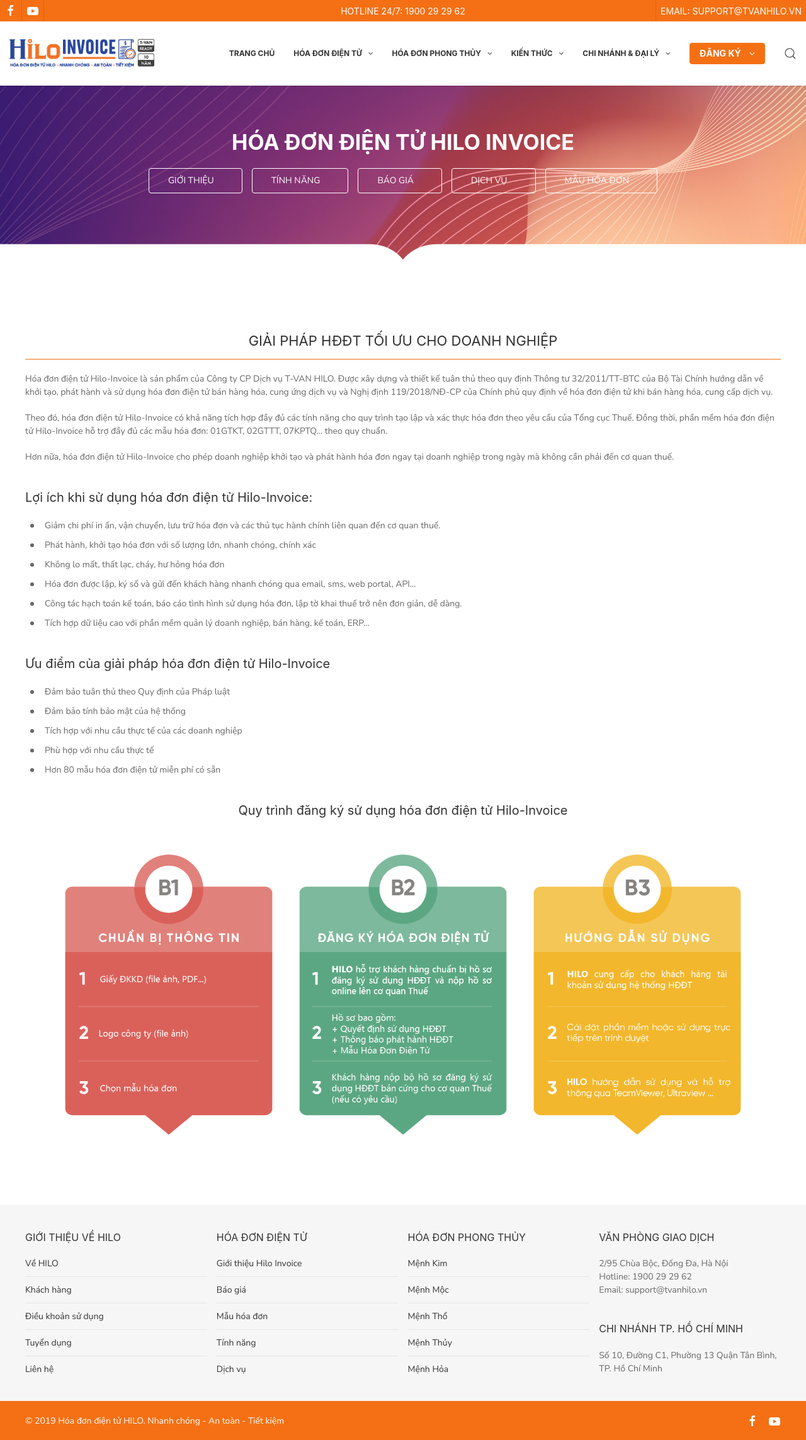
After one commit to lemanhhai1310/tvanhilo, a PHP site: page /hoadondientu-gioithieu.php in a window 1280 px wide. The commit adds this page. Shown: the whole page at 63% size. Run offline with PHP 8.4, Linux system fonts and the light colour scheme; some libraries are stand-ins or nearby versions.

Commit message:
HÓA ĐƠN ĐIỆN TỬ HILO-INVOICE

```diff
--- /dev/null
+++ b/block1.php
@@ -0,0 +1,13 @@
+<div class="uk-background-cover block3 uk-section uk-position-relative" style="background-image: url('<?= $v1['src'] ?>')">
+    <div class="uk-container">
+        <h1 class="uk-text-center title8"><?= $v1['title'] ?></h1>
+        <ul class="uk-child-width-auto uk-grid-small uk-flex-center" uk-grid>
+            <?php foreach ($v1['sub'] as $k2 => $v2) { ?>
+                <li><a class="uk-button uk-button-default btn2 btn3" href="#"><span><?= $v2; ?></span><i class="fa fa-long-arrow-right" aria-hidden="true"></i></a></li>
+            <?php } ?>
+        </ul>
+    </div>
+    <div class="uk-position-bottom">
+        <?php include "shape-divider.php"; ?>
+    </div>
+</div>
--- a/header.php
+++ b/header.php
@@ -72,11 +72,23 @@
     <div class="bottom">
         <nav class="uk-navbar-container uk-navbar-transparent" uk-navbar>
 
-            <div class="uk-navbar-left">
+            <div class="nav-overlay uk-navbar-left">
                 <a class="uk-navbar-item uk-logo" href="."><img src="imgs/logo1.png" alt=""></a>
             </div>
 
-            <div class="uk-navbar-right">
+            <div class="nav-overlay uk-navbar-left uk-flex-1" style="background-color: #fff;" hidden>
+
+                <div class="uk-navbar-item uk-width-expand">
+                    <form class="uk-search uk-search-navbar uk-width-1-1">
+                        <input class="uk-search-input" type="search" placeholder="Tìm kiếm..." autofocus>
+                    </form>
+                </div>
+
+                <a class="uk-navbar-toggle" uk-close uk-toggle="target: .nav-overlay; animation: uk-animation-fade" href="#"></a>
+
+            </div>
+
+            <div class="nav-overlay uk-navbar-right">
 
                 <ul class="uk-navbar-nav">
                     <li class="uk-active"><a href="#">trang chủ</a></li>
@@ -120,6 +132,9 @@
                             <li><a href="#">Item</a></li>
                         </ul>
                     </li>
+                    <li>
+                        <a class="uk-navbar-toggle" uk-search-icon uk-toggle="target: .nav-overlay; animation: uk-animation-fade" href="#"></a>
+                    </li>
                 </ul>
 
             </div>
--- /dev/null
+++ b/hoadondientu-gioithieu.php
@@ -0,0 +1,54 @@
+<?php $page = ""; ?>
+<?php include "header.php"; ?>
+<?php
+$data = array
+(
+    array(
+        'src' => 'imgs/bg.jpg',
+        'title' => 'HÓA ĐƠN ĐIỆN TỬ HILO INVOICE',
+        'sub' => array(
+            'giới thiệu',
+            'tính năng',
+            'báo giá',
+            'dịch vụ',
+            'mẫu hóa đơn',
+        ),
+    ),
+);
+foreach ($data as $k1 => $v1) { ?>
+    <?php include "block1.php"; ?>
+<?php } ?>
+<div class="uk-section">
+    <div class="uk-container">
+        <h2 class="title2 uk-text-center">GIẢI PHÁP HĐĐT TỐI ƯU CHO DOANH NGHIỆP</h2>
+        <article>
+            <p>Hóa đơn điện tử Hilo-Invoice là sản phẩm của Công ty CP Dịch vụ T-VAN HILO. Được xây dựng và thiết kế tuân thủ theo quy định Thông tư 32/2011/TT-BTC của Bộ Tài Chính hướng dẫn về khởi tạo, phát hành và sử dụng hóa đơn điện tử bán hàng hóa, cung ứng dịch vụ và Nghị định 119/2018/NĐ-CP của Chính phủ quy định về hóa đơn điện tử khi bán hàng hóa, cung cấp dịch vụ.</p>
+            <p>Theo đó, hóa đơn điện tử Hilo-Invoice có khả năng tích hợp đầy đủ các tính năng cho quy trình tạo lập và xác thực hóa đơn theo yêu cầu của Tổng cục Thuế. Đồng thời, phần mềm hóa đơn điện tử Hilo-Invoice hỗ trợ đầy đủ các mẫu hóa đơn: 01GTKT, 02GTTT, 07KPTQ… theo quy chuẩn.</p>
+            <p>Hơn nữa, hóa đơn điện tử Hilo-Invoice cho phép doanh nghiệp khởi tạo và phát hành hóa đơn ngay tại doanh nghiệp trong ngày mà không cần phải đến cơ quan thuế.</p>
+            <h4>Lợi ích khi sử dụng hóa đơn điện tử Hilo-Invoice:</h4>
+            <ul class="uk-list uk-list-bullet">
+                <li>Giảm chi phí in ấn, vận chuyển, lưu trữ hóa đơn và các thủ tục hành chính liên quan đến cơ quan thuế.</li>
+                <li>Phát hành, khởi tạo hóa đơn với số lượng lớn, nhanh chóng, chính xác</li>
+                <li>Không lo mất, thất lạc, cháy, hư hỏng hóa đơn</li>
+                <li>Hóa đơn được lập, ký số và gửi đến khách hàng nhanh chóng qua email, sms, web portal, API…</li>
+                <li>Công tác hạch toán kế toán, báo cáo tình hình sử dụng hóa đơn, lập tờ khai thuế trở nên đơn giản, dễ dàng.</li>
+                <li>Tích hợp dữ liệu cao với phần mềm quản lý doanh nghiệp, bán hàng, kế toán, ERP…</li>
+            </ul>
+            <h4>Ưu điểm của giải pháp hóa đơn điện tử Hilo-Invoice</h4>
+            <ul class="uk-list uk-list-bullet">
+                <li>Đảm bảo tuân thủ theo Quy định của Pháp luật</li>
+                <li>Đảm bảo tính bảo mật của hệ thống</li>
+                <li>Tích hợp với nhu cầu thực tế của các doanh nghiệp</li>
+                <li>Phù hợp với nhu cầu thực tế</li>
+                <li>Hơn 80 mẫu hóa đơn điện tử miễn phí có sẵn</li>
+            </ul>
+        </article>
+        <h4 class="uk-text-center">Quy trình đăng ký sử dụng hóa đơn điện tử Hilo-Invoice</h4>
+        <div class="uk-child-width-1-1@m" uk-grid>
+            <div>
+                <img src="imgs/b1.png" alt="">
+            </div>
+        </div>
+    </div>
+</div>
+<?php include "footer.php"; ?>
--- a/index.php
+++ b/index.php
@@ -37,7 +37,7 @@
     <div class="uk-section">
         <div class="uk-child-width-1-4@m uk-grid-small" uk-grid uk-scrollspy="target: > div; cls: uk-animation-fade; repeat: true; delay: 500;">
             <?php
-            $item = array
+            $data = array
             (
                 array(
                     'src' => '<i class="fa fa-heart" aria-hidden="true"></i>',
@@ -77,7 +77,7 @@
                     ),
                 ),
             );
-            foreach ($item as $k1 => $v1) { ?>
+            foreach ($data as $k1 => $v1) { ?>
                 <div>
                     <div class="uk-text-center box3">
                         <?= $v1['src']; ?>
--- /dev/null
+++ b/scss/_block1.scss
@@ -0,0 +1,21 @@
+.block3{
+  padding-bottom: 150px;
+}
+//=====================================
+.btn3{
+  border-radius: 4px !important;
+  border-color: #ffffff !important;
+  background-color: transparent !important;
+  &.uk-active,
+  &:hover{
+    background-color: #f57014 !important;
+    border-color: #f57014 !important;
+  }
+}
+//=====================================
+
+//=====================================
+
+//=====================================
+
+//=====================================
--- a/scss/_header.scss
+++ b/scss/_header.scss
@@ -1,3 +1,20 @@
+body{
+  &:not(.home){
+    #header{
+      .bottom{
+        background-color: #fff;
+        .uk-navbar-nav{
+          >li{
+            >a{
+              color: #333333;
+            }
+          }
+        }
+      }
+    }
+  }
+}
+//=====================================
 #header{
   -webkit-box-shadow: 0 0 3px 0 rgba(0,0,0,.22);
   .home &{
@@ -66,6 +83,13 @@
       >li{
         >a{
           @extend .mh_bottom;
+          .uk-button{
+            background-color: #f57014;
+            border-color: #f57014;
+            border-radius: 4px;
+            line-height: 32px;
+            padding: 0 15px;
+          }
         }
       }
     }
@@ -78,11 +102,13 @@
     }
   }
 }
+//=====================================
 .mh_top{
   min-height: 34px;
   font-size: 14px;
   color: #ffffff;
 }
+//=====================================
 .mh_bottom{
   min-height: 101px;
   font-size: 12px;
--- /dev/null
+++ b/scss/_hoadon.scss
@@ -0,0 +1,5 @@
+.title8{
+  color: #ffffff;
+  font-weight: 700;
+  font-size: 34px;
+}
--- a/scss/layout.scss
+++ b/scss/layout.scss
@@ -2,4 +2,6 @@
 @import "header";
 @import "home";
 @import "slider_home";
+@import "hoadon";
+@import "block1";
 @import "footer";
--- /dev/null
+++ b/shape-divider.php
@@ -0,0 +1 @@
+<svg class="nectar-shape-divider" fill="#ffffff" xmlns="http://www.w3.org/2000/svg" viewBox="0 0 1000 100" preserveAspectRatio="none"> <path d="M 0 45.86 h 458 c 29 0 42 19.27 42 19.27 s 13 -19.27 42.74 -19.27 h 457.26 v 54.14 h -1000 z"></path> </svg>
```
Also changed, not shown: css/layout.css, imgs/b1.png (added), imgs/bg.jpg (added), 1 other file.
